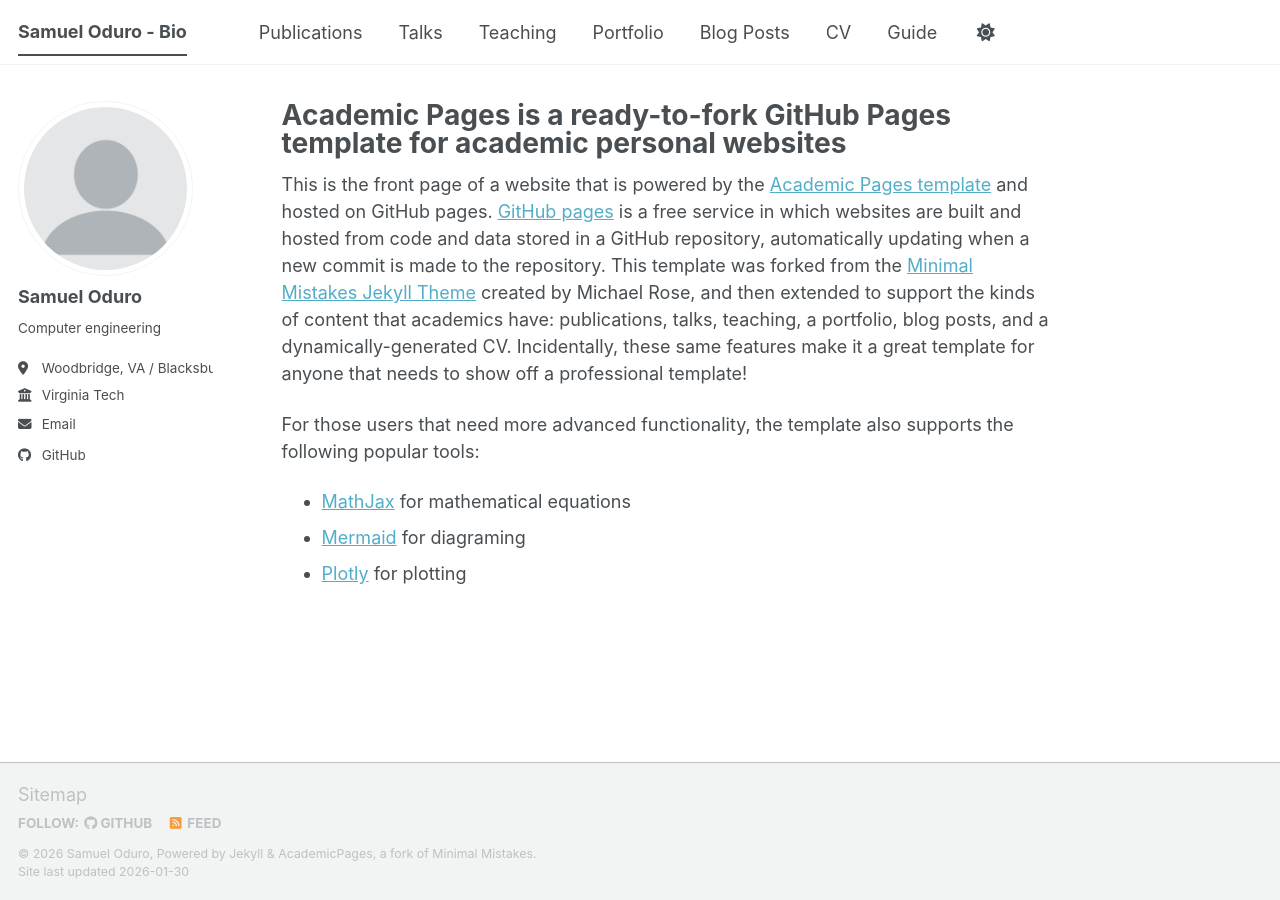
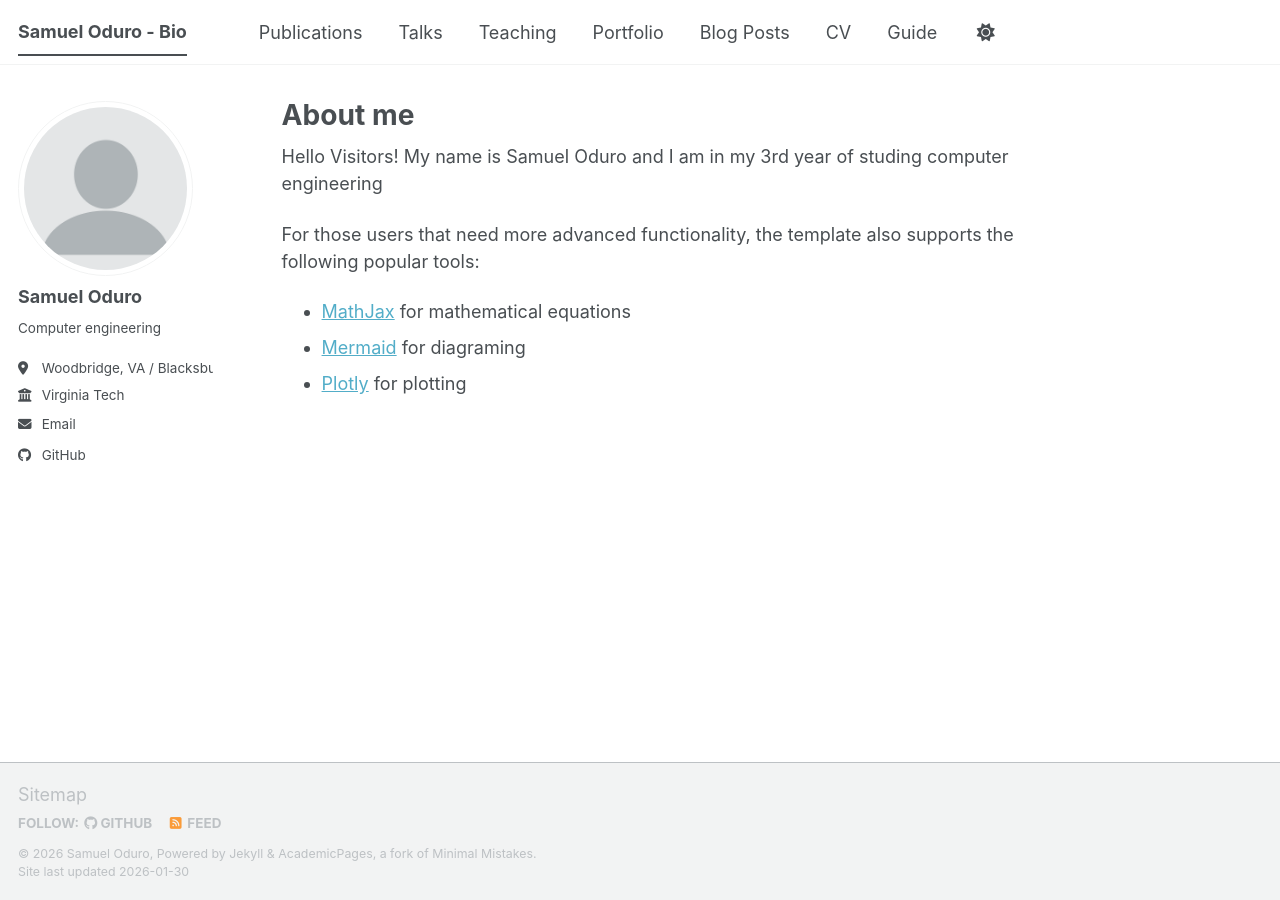
Before and after one commit to samduro3/samduro3.github.io, a Jekyll site: the page built from _pages/about.md, in a window 1280 px wide. Built offline with Jekyll 4.4.1, drawn with Linux system fonts in a browser that asks for light colours; a script bundle is joined from its source files by our own code; library files that are not in the unit come from our copies.

Commit message:
made a few changes

```diff
--- a/_pages/about.md
+++ b/_pages/about.md
@@ -1,13 +1,13 @@
 ---
 permalink: /
-title: "Academic Pages is a ready-to-fork GitHub Pages template for academic personal websites"
+title: "About me"
 author_profile: true
 redirect_from:
   - /about/
   - /about.html
 ---
 
-This is the front page of a website that is powered by the [Academic Pages template](https://github.com/academicpages/academicpages.github.io) and hosted on GitHub pages. [GitHub pages](https://pages.github.com) is a free service in which websites are built and hosted from code and data stored in a GitHub repository, automatically updating when a new commit is made to the repository. This template was forked from the [Minimal Mistakes Jekyll Theme](https://mmistakes.github.io/minimal-mistakes/) created by Michael Rose, and then extended to support the kinds of content that academics have: publications, talks, teaching, a portfolio, blog posts, and a dynamically-generated CV. Incidentally, these same features make it a great template for anyone that needs to show off a professional template!
+Hello Visitors! My name is Samuel Oduro and I am in my 3rd year of studing computer engineering
 
 
 For those users that need more advanced functionality, the template also supports the following popular tools:
```
